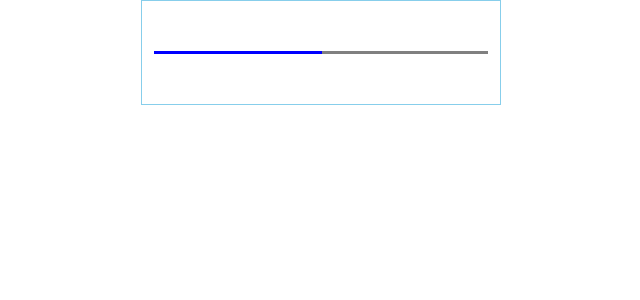
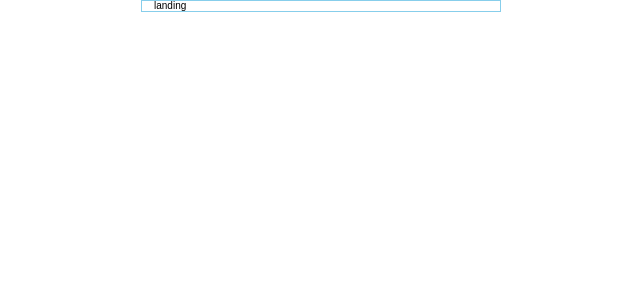
Before and after one commit to 32th-SOPKATHON-TEAM1/Client, a React (Vite) app: page / in a window 1280 px wide. Shown: the top 300 px of the page, without its empty margins (319-959 px from the left). Built offline with nearby package versions, Linux system fonts and the light colour scheme.

Commit message:
[ revert ] 랜딩페이지 테스트 지우기

```diff
--- a/src/@pages/landing.jsx
+++ b/src/@pages/landing.jsx
@@ -1,6 +1,5 @@
 import React from "react";
-import ProgressBar from "../@components/common/progressBar";
 
 export default function Landing() {
-  return <ProgressBar step={2} />;
+  return <div>landing</div>;
 }
```
